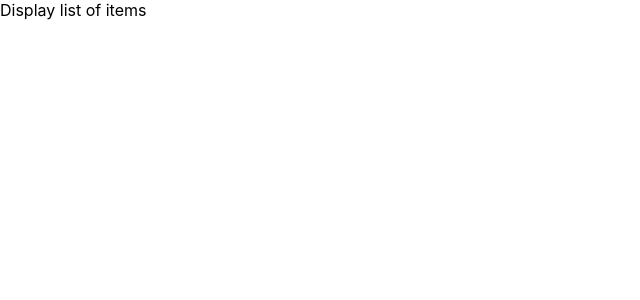
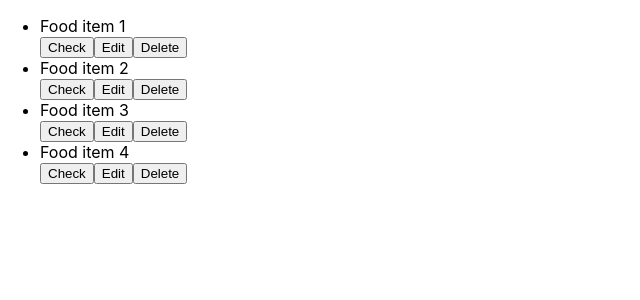
Before and after one commit to jaygarza1982/open-grocery, a React (Create React App) app in the folder web/: page /list in a window 1280 px wide. Shown: the top 300 px of the page, without its empty margins (0-640 px from the left). Built offline with nearby package versions, Linux system fonts and the light colour scheme; the HTML template or start-up script is replaced by a standard one.

Commit message:
Template example grocery list for demo of delete

```diff
--- /dev/null
+++ b/web/src/atmos/index.js
@@ -0,0 +1,6 @@
+import { atom } from 'recoil';
+
+export const listItemsAtom = atom({
+    key: 'listItemsAtom',
+    default: [],
+});
--- /dev/null
+++ b/web/src/components/GroceryItem.jsx
@@ -0,0 +1,34 @@
+import React from 'react';
+import { useRecoilState } from 'recoil';
+import { listItemsAtom } from '../atmos';
+
+const GroceryItem = ({ item }) => {
+
+    const [listItems, setListItems] = useRecoilState(listItemsAtom);
+
+    const checkItem = async () => {
+
+    }
+
+    const editItem = async () => {
+
+    }
+
+    const deleteItem = async () => {
+        const newItems = listItems.filter(i => i.item_id != item.item_id);
+        setListItems(newItems);
+    }
+
+    return (
+        <div className="list-item">
+            <li>
+                {item?.item}
+            </li>
+            <button onClick={checkItem}>Check</button>
+            <button onClick={editItem}>Edit</button>
+            <button onClick={deleteItem}>Delete</button>
+        </div>
+    );
+}
+
+export default GroceryItem;
--- a/web/src/components/GroceryList.jsx
+++ b/web/src/components/GroceryList.jsx
@@ -1,9 +1,37 @@
-import React from 'react';
+import React, { useEffect } from 'react';
+import { useRecoilState } from 'recoil';
+import { listItemsAtom } from '../atmos';
+import GroceryItem from './GroceryItem';
 
 const GroceryList = () => {
+
+    const [listItems, setListItems] = useRecoilState(listItemsAtom);
+
+    const loadGroceryItems = async () => {
+        setListItems([
+            { item: 'Food item 1', item_id: 1 },
+            { item: 'Food item 2', item_id: 2 },
+            { item: 'Food item 3', item_id: 3 },
+            { item: 'Food item 4', item_id: 4 },
+        ])
+    }
+
+    useEffect(() => {
+        loadGroceryItems();
+    }, []);
+
     return (
         <div className="grocery-list">
-            Display list of items
+            <ul>
+                {
+                    listItems?.map(listItem => (
+                        <GroceryItem
+                            key={`item-${listItem?.item_id}`}
+                            item={listItem}
+                        />
+                    ))
+                }
+            </ul>
         </div>
     );
 }
```
